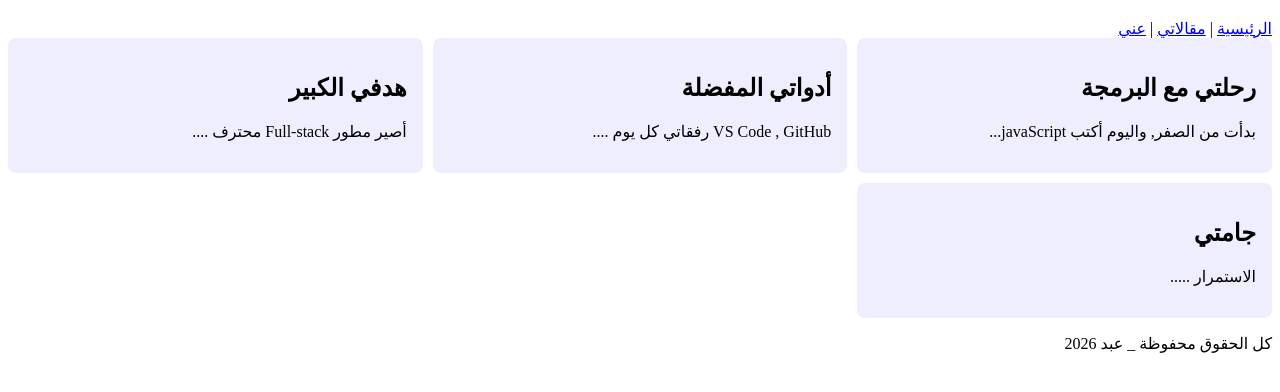
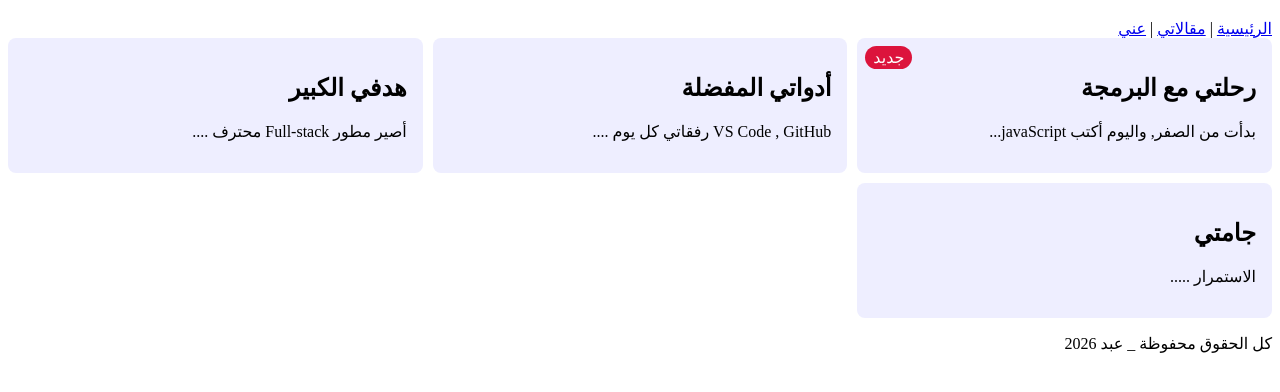
Before and after one commit to Abd-Divid/fullstack-journey, a plain HTML site: page semantic.html in a window 1280 px wide. Shown: the part 62-454 px from the top of the page. Drawn offline with Linux system fonts and the light colour scheme.

Commit message:
position badge

```diff
--- a/semantic.css
+++ b/semantic.css
@@ -5,7 +5,18 @@
        }
 
  article{
+       position: relative;
        background: #eef ;
        border-radius: 8px ;
        padding: 16px;
      }
+
+.badge{
+      position: absolute;
+      top: 8px ;
+      left: 8px ;
+      background: crimson ;
+      color: white ;
+      padding: 2px 8px ;
+      border-radius: 12px ;
+}
--- a/semantic.html
+++ b/semantic.html
@@ -13,6 +13,7 @@
         </nav>
         <main class="grid">
             <article>
+                <span class="badge">جديد</span>
                 <h2>رحلتي مع البرمجة</h2>
                 <p>بدأت من الصفر, واليوم أكتب javaScript... </p>
             </article>
```
